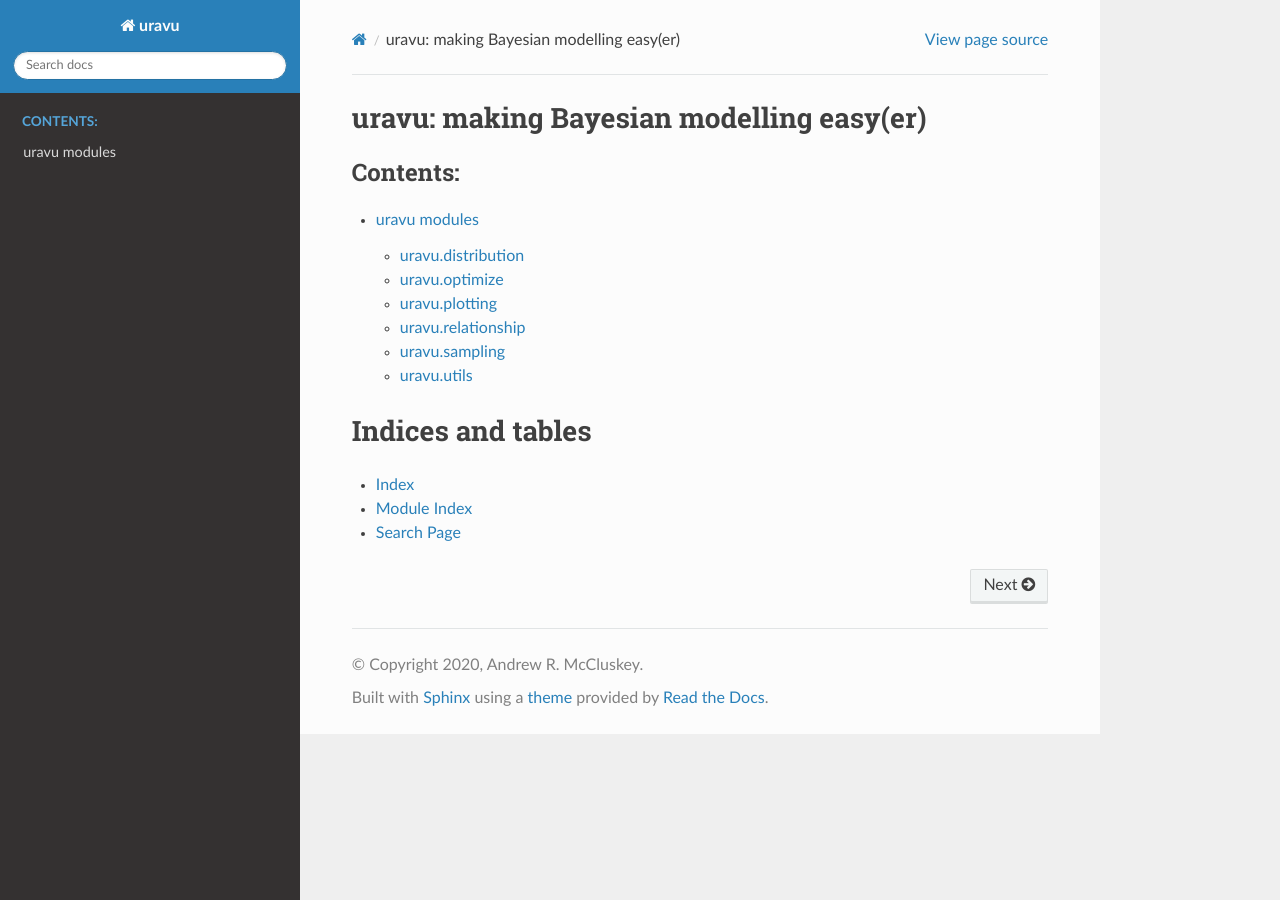
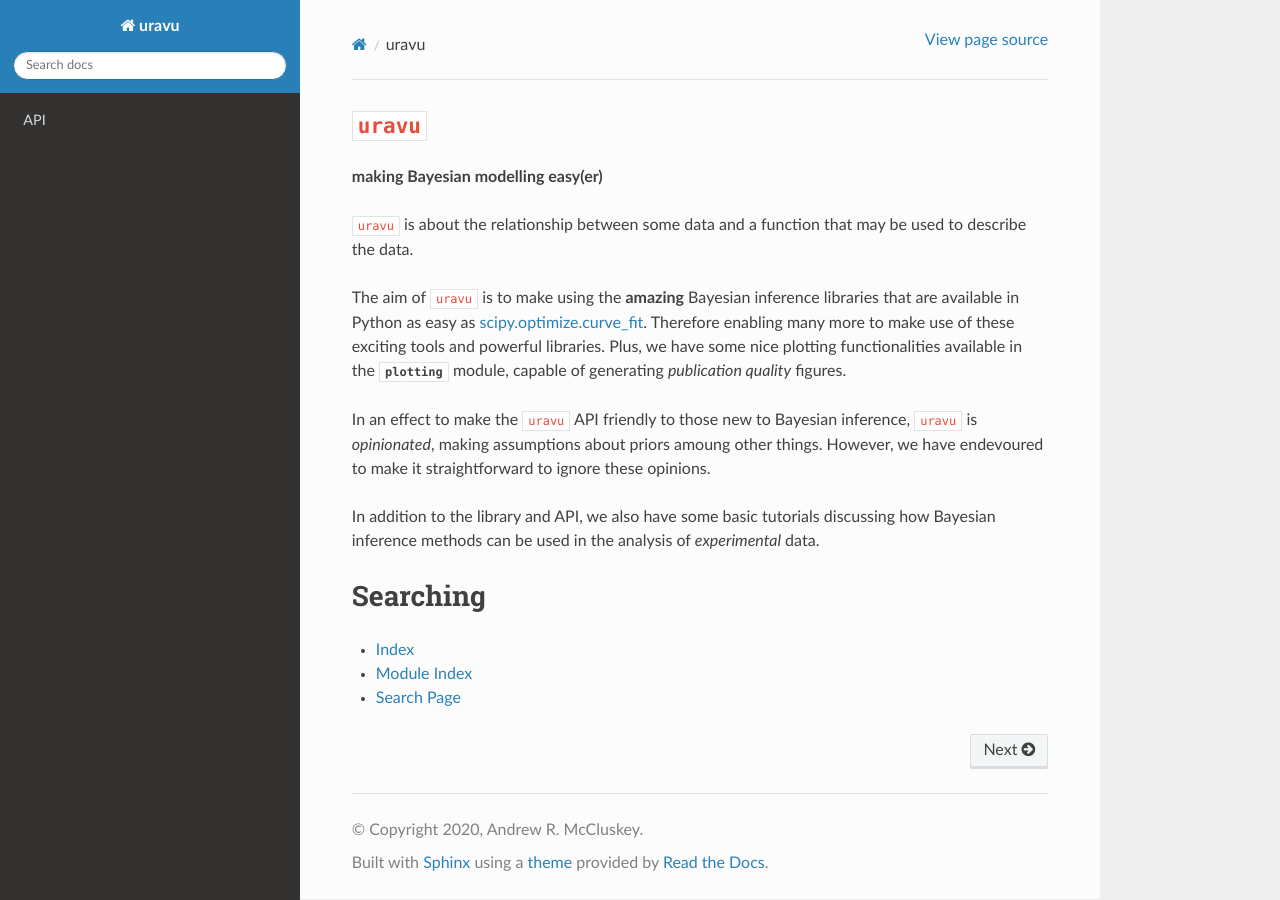
Before and after one commit to arm61/uravu, a Sphinx documentation site: the page built from docs/source/index.rst, in a window 1280 px wide. Built offline with Sphinx 7.4.7 and the Read the Docs theme 2.0.0, drawn with Linux system fonts in a browser that asks for light colours; formulas are drawn with MathJax 3.

Commit message:
wokring on the docs

```diff
--- a/docs/source/modules.rst
+++ b/docs/source/api.rst
@@ -1,5 +1,5 @@
-uravu modules
-=============
+API
+===
 
 .. toctree::
    :maxdepth: 4
--- a/docs/source/conf.py
+++ b/docs/source/conf.py
@@ -37,6 +37,7 @@ extensions = [
     'sphinx.ext.coverage',
     'sphinx.ext.viewcode',
     'sphinx.ext.napoleon',
+    'sphinx.ext.intersphinx',
     'sphinx.ext.imgmath'
 ]
 
--- a/docs/source/index.rst
+++ b/docs/source/index.rst
@@ -3,17 +3,33 @@
    You can adapt this file completely to your liking, but it should at least
    contain the root `toctree` directive.
 
-uravu: making Bayesian modelling easy(er)
-=========================================
+``uravu``
+=========
+
+**making Bayesian modelling easy(er)**
+
+``uravu`` is about the relationship between some data and a function that may be used to describe the data.
+
+The aim of ``uravu`` is to make using the **amazing** Bayesian inference libraries that are available in Python as easy as `scipy.optimize.curve_fit`_.
+Therefore enabling many more to make use of these exciting tools and powerful libraries.
+Plus, we have some nice plotting functionalities available in the :mod:`plotting` module, capable of generating *publication quality* figures.
+
+In an effect to make the ``uravu`` API friendly to those new to Bayesian inference, ``uravu`` is *opinionated*, making assumptions about priors amoung other things.
+However, we have endevoured to make it straightforward to ignore these opinions.
+
+In addition to the library and API, we also have some basic tutorials discussing how Bayesian inference methods can be used in the analysis of *experimental* data.
+
+.. _scipy.optimize.curve_fit: https://docs.scipy.org/doc/scipy/reference/generated/scipy.optimize.curve_fit.html
+
 
 .. toctree::
+   :hidden:
    :maxdepth: 2
-   :caption: Contents:
 
-   modules
+   api
 
-Indices and tables
-==================
+Searching
+=========
 
 * :ref:`genindex`
 * :ref:`modindex`
--- a/setup.py
+++ b/setup.py
@@ -46,7 +46,6 @@ INFO = {
                         'License :: OSI Approved :: MIT License',
                         'Natural Language :: English',
                         'Operating System :: OS Independent',
-                        'Programming Language :: Python :: 3.5',
                         'Programming Language :: Python :: 3.6',
                         'Programming Language :: Python :: 3.7',
                         'Programming Language :: Python :: 3.8',
```
